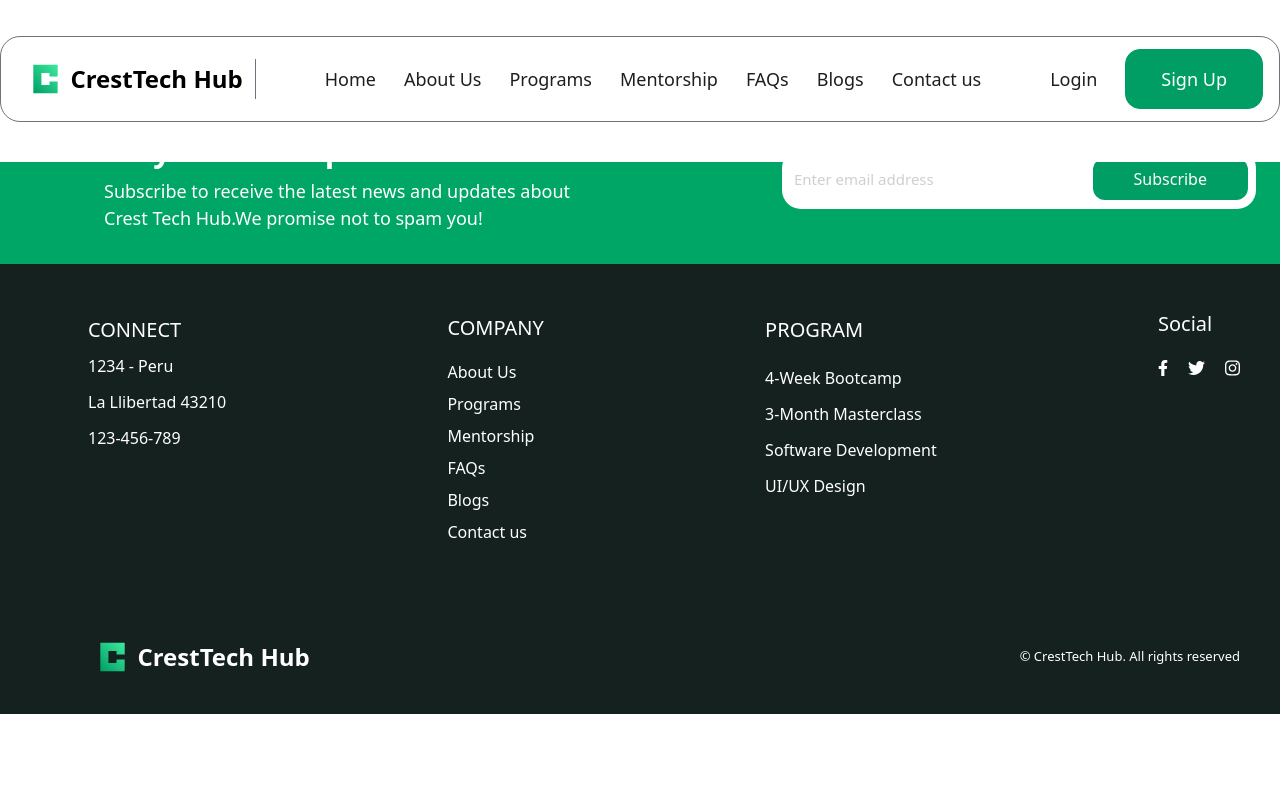
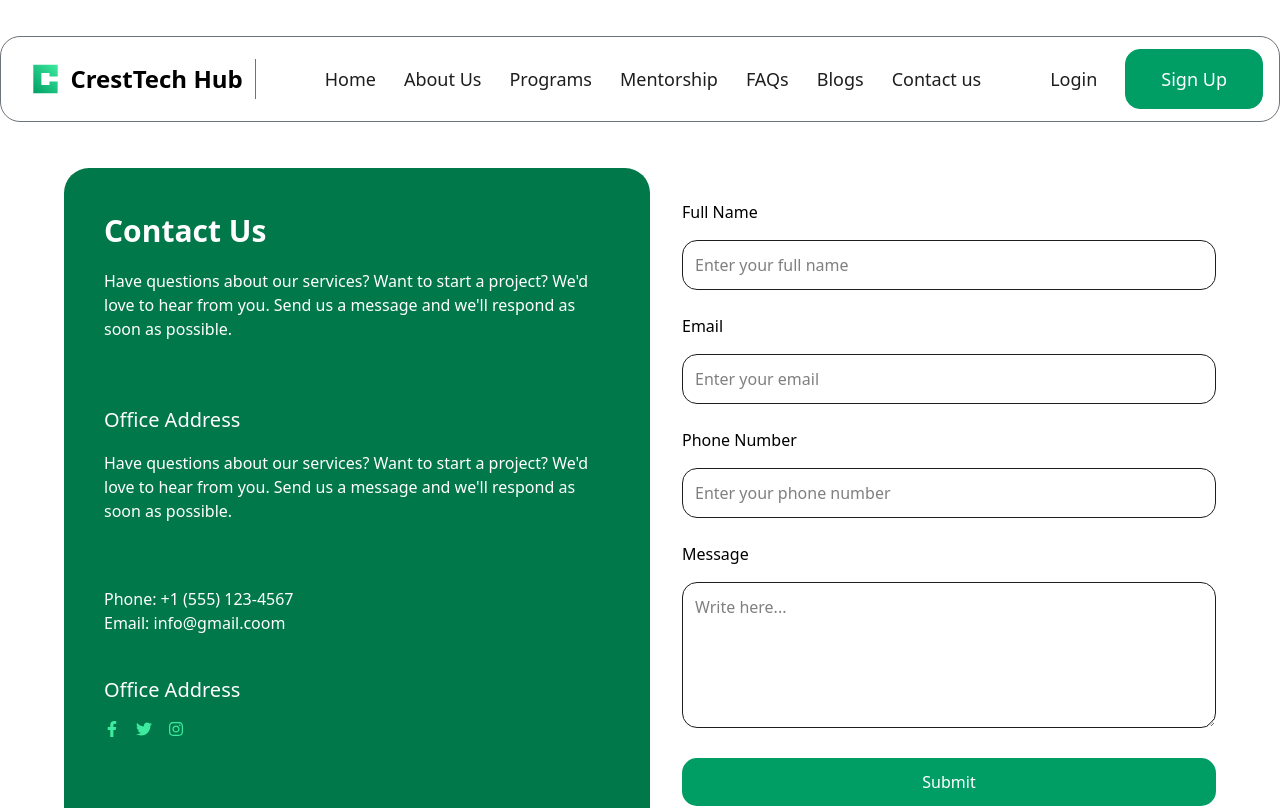
Before and after one commit to Cresttechhub/crestFrontend, a React (Vite) app: page /contact in a window 1280 px wide. Shown: the top 808 px of the page. Built offline with nearby package versions, Linux system fonts and the light colour scheme.

Commit message:
feat: add contact page with form submission

```diff
--- a/src/App.jsx
+++ b/src/App.jsx
@@ -10,7 +10,7 @@ import Enroll from "../src/pages/auth/enroll";
 import Mentorship from "./pages/Mentorship/Mentorship";
 import FAQs from "./pages/FAQs/FAQs";
 // import Blogs from "./pages/Blogs/Blogs";
-// import Contact from "./pages/Contact/Contact";
+import Contact from "./pages/Contact/Contact";
 
 function App() {
   return (
@@ -25,7 +25,7 @@ function App() {
           <Route path="/mentorship" element={<Mentorship />} />
           <Route path="/faqs" element={<FAQs />} />
           {/* <Route path="/blogs" element={<Blogs />} /> */}
-          {/* <Route path="/contact" element={<Contact />} /> */}
+          <Route path="/contact" element={<Contact />} />
         </Routes>
         <NewsLetter />
         <Footer />
--- a/src/components/About/About.jsx
+++ b/src/components/About/About.jsx
@@ -84,7 +84,7 @@ const About = () => {
         </div>
         <div className="w-full flex flex-col justify-start mt-6">
           <h1 className="text-[40px] text-[#1E1E1E] font-bold mb-8">
-            About Crest Tech Hub
+            About CrestTech Hub
           </h1>
           <div className="text-[#6D737A] text-[16px] leading-[36px]">
             <AnimatePresence>
--- a/src/components/Choice/Choice.jsx
+++ b/src/components/Choice/Choice.jsx
@@ -25,13 +25,10 @@ const features = [
 ];
 const Choice = () => {
   return (
-
-
     <section className="py-10">
-
       <div className="px-16 py-6">
         <h2 className="text-[30px] text-[#1E1E1E] font-bold  text-center mb-12">
-          Why Choose Crest Tech Hub?
+          Why Choose CrestTech Hub?
         </h2>
         <div className="grid grid-cols-1 md:grid-cols-2 lg:grid-cols-4 gap-8">
           {features.map((feature, index) => (
@@ -52,9 +49,7 @@ const Choice = () => {
           ))}
         </div>
       </div>
-
     </section>
-
   );
 };
 
--- a/src/components/Footer/Footer.jsx
+++ b/src/components/Footer/Footer.jsx
@@ -38,7 +38,7 @@ const Footer = () => {
         </div>
 
         <div className=" flex flex-col leading-9">
-          <h1 className="text-[20px] font-[500] mb-3 ">PROGRAM</h1>
+          <h1 className="text-[20px] font-[500] mb-3 ">PROGRAMS</h1>
           <p>4-Week Bootcamp</p>
           <p>3-Month Masterclass</p>
           <p>Software Development</p>
@@ -68,7 +68,6 @@ const Footer = () => {
               rel="noopener noreferrer"
             >
               <FaInstagram className="text-white text-2xl hover:text-[#009E65] cursor-pointer w-[15px]" />
-
             </a>
           </div>
         </div>
--- a/src/components/Mentors/Mentors.jsx
+++ b/src/components/Mentors/Mentors.jsx
@@ -16,7 +16,7 @@ const initialMentors = [
     image: wakilat,
   },
   {
-    name: "Soliu Opeyemi Zakariyau",
+    name: "Soliu Opeyemi Sakariyau",
     role: "Co-Founder",
     description: "Tech entrepreneur with innovative solutions.",
     tags: ["Tech Innovation", "Software Development"],
@@ -163,7 +163,7 @@ export default function Mentors() {
           onClick={handleViewMore}
           className="mt-12 px-6 py-4 text-white text-[16px] hover:text-[#009E65] font-medium bg-[#009E65] hover:border-2 hover:border-[#009E65]  hover:bg-white rounded-[15px] cursor-pointer"
         >
-          View More Mentors
+          View More Team Member
         </button>
       )}
     </div>
--- a/src/components/Program/Program.jsx
+++ b/src/components/Program/Program.jsx
@@ -45,12 +45,10 @@ const ProgramCard = ({
           ))}
         </ul>
         <p className="text-[#00A665] font-bold text-[36px] mt-4">
-
           N{price}{" "}
           <span className="text-[#6D737A] text-[16px] font-normal">
             / Course
           </span>
-
         </p>
         <a
           href="/enroll"
@@ -99,12 +97,10 @@ const Program = () => {
     },
   ];
   return (
-
     <section className="pt-20">
-
       <div className="bg-[#FAFAFA] px-16 py-6">
         <h2 className="text-[30px] text-[#1E1E1E] font-bold text-center mb-12">
-          Our Program
+          Our Programs
         </h2>
         <div className="flex justify-between space-x-10">
           {programs.map((program, index) => (
--- a/src/pages/Contact/Contact.jsx
+++ b/src/pages/Contact/Contact.jsx
@@ -1,7 +1,168 @@
-import React from "react";
+import React, { useState } from "react";
+import { FaFacebookF, FaTwitter, FaInstagram } from "react-icons/fa";
+import map from "../../images/map.svg";
 
 const Contact = () => {
-  return <div>I am contact</div>;
+  const [formData, setFormData] = useState({
+    name: "",
+    email: "",
+    phone: "",
+    message: "",
+  });
+  const [errors, setErrors] = useState({});
+  const [isSubmitting, setIsSubmitting] = useState(false);
+  const [isSubmitted, setIsSubmitted] = useState(false);
+
+  const validateForm = () => {
+    let newErrors = {};
+    if (!formData.name) newErrors.name = "Full Name is required";
+    if (!formData.email) {
+      newErrors.email = "Email is required";
+    } else if (!/^[^\s@]+@[^\s@]+\.[^\s@]+$/.test(formData.email)) {
+      newErrors.email = "Invalid email format";
+    }
+    if (!formData.phone) {
+      newErrors.phone = "Phone Number is required";
+    } else if (!/^\d{10}$/.test(formData.phone)) {
+      newErrors.phone = "Invalid phone number";
+    }
+    if (!formData.message) newErrors.message = "Message is required";
+
+    setErrors(newErrors);
+    return Object.keys(newErrors).length === 0;
+  };
+
+  const handleSubmit = (e) => {
+    e.preventDefault();
+    if (!validateForm()) return;
+
+    setIsSubmitting(true);
+    setTimeout(() => {
+      setIsSubmitting(false);
+      setIsSubmitted(true);
+    }, 2000);
+  };
+
+  return (
+    <div className="mt-36 md:px-16 md:py-6 p-4 flex flex-col">
+      <div className="w-full flex flex-col md:flex-row md:justify-between md:space-x-8">
+        <div className="bg-[#007849] rounded-[25px] text-white p-10">
+          <h2 className="text-[30px] mb-4 font-bold">Contact Us</h2>
+          <p className="text-[16px]">
+            Have questions about our services? Want to start a project? We'd
+            love to hear from you. Send us a message and we'll respond as soon
+            as possible.
+          </p>
+          <h2 className="mt-16 text-[20px] font-medium mb-4">Office Address</h2>
+          <p className="text-[16px]">
+            Have questions about our services? Want to start a project? We'd
+            love to hear from you. Send us a message and we'll respond as soon
+            as possible.
+          </p>
+          <div className="mt-16">
+            <p>Phone: +1 (555) 123-4567</p>
+            <p>Email: info@gmail.coom</p>
+          </div>
+          <h2 className="mt-10 text-[20px] font-[600px] mb-4">
+            Office Address
+          </h2>
+          <div className="flex space-x-4 items-center text-[#3DEA9E]">
+            <FaFacebookF />
+            <FaTwitter />
+            <FaInstagram />
+          </div>
+        </div>
+        {/* form */}
+        <form
+          onSubmit={handleSubmit}
+          className="space-y-6 w-full mt-8 md:mt-0 md:py-8"
+        >
+          <div className="">
+            <label htmlFor="" className="">
+              Full Name
+            </label>
+            <input
+              type="text"
+              placeholder="Enter your full name"
+              value={formData.name}
+              onChange={(e) =>
+                setFormData({ ...formData, name: e.target.value })
+              }
+              className="mt-4 w-full p-3 border border-[#1E1E1E] rounded-[15px] focus:outline-none focus:ring focus:ring-[#1E1E1E]"
+            />
+            {errors.name && (
+              <p className="text-red-500 text-sm">{errors.name}</p>
+            )}
+          </div>
+          <div className="">
+            <label htmlFor="">Email</label>
+            <input
+              type="email"
+              placeholder="Enter your email"
+              value={formData.email}
+              onChange={(e) =>
+                setFormData({ ...formData, email: e.target.value })
+              }
+              className="mt-4 w-full p-3 border border-[#1E1E1E] rounded-[15px] focus:outline-none focus:ring focus:ring-[#1E1E1E]"
+            />
+            {errors.email && (
+              <p className="text-red-500 text-sm">{errors.email}</p>
+            )}
+          </div>
+          <div className="">
+            <label htmlFor="">Phone Number</label>
+            <input
+              type="number"
+              placeholder="Enter your phone number"
+              value={formData.phone}
+              onChange={(e) =>
+                setFormData({ ...formData, phone: e.target.value })
+              }
+              className="mt-4 w-full p-3 border border-[#1E1E1E] rounded-[15px] focus:outline-none focus:ring focus:ring-[#1E1E1E]"
+            />
+            {errors.phone && (
+              <p className="text-red-500 text-sm">{errors.phone}</p>
+            )}
+          </div>
+          <div className="">
+            <label htmlFor="">Message</label>
+            <textarea
+              placeholder="Write here..."
+              value={formData.message}
+              onChange={(e) =>
+                setFormData({ ...formData, message: e.target.value })
+              }
+              className="mt-4 w-full p-3 border border-[#1E1E1E] rounded-[15px] focus:outline-none focus:ring focus:ring-[#1E1E1E]"
+              rows="5"
+            ></textarea>
+            {errors.message && (
+              <p className="text-red-500 text-sm">{errors.message}</p>
+            )}
+          </div>
+
+          <button
+            disabled={isSubmitting || isSubmitted}
+            type="submit"
+            className={`w-full text-white p-3 rounded-[15px] text-[16px] transition ${
+              isSubmitted ? "bg-[#1cf3a4]" : "bg-[#009E65]"
+            }`}
+          >
+            {isSubmitting ? (
+              <span className="animate-spin inline-block w-4 h-4 border-2 border-white border-t-transparent rounded-full mr-2"></span>
+            ) : null}
+            {isSubmitting
+              ? "Submitting..."
+              : isSubmitted
+              ? "Submitted Successfully"
+              : "Submit"}
+          </button>
+        </form>
+      </div>
+      <div className="mt-10">
+        <img src={map} alt="map" />
+      </div>
+    </div>
+  );
 };
 
 export default Contact;
--- a/src/pages/Mentorship/Mentorship.jsx
+++ b/src/pages/Mentorship/Mentorship.jsx
@@ -70,7 +70,7 @@ const Mentorship = () => {
             onClick={scrollToMentors}
             className="mt-12 px-6 py-3 bg-[#009E65] text-white font-medium  text-[16px] hover:text-[#009E65] hover:font-medium hover:border-2 hover:border-[#009E65]  hover:bg-white rounded-[15px] cursor-pointer"
           >
-            Meet Your Mentors
+            Meet Your Team
           </button>
         </div>
       </div>
@@ -101,7 +101,7 @@ const Mentorship = () => {
       {/* mentors */}
       <div ref={mentorsRef} className="mt-20">
         <h2 className="text-3xl text-center text-[#1E1E1E] font-bold">
-          Meet Our Mentors
+          Meet Our Team
           <Mentors />
         </h2>
       </div>
--- a/src/pages/Programs/Programs.jsx
+++ b/src/pages/Programs/Programs.jsx
@@ -91,11 +91,9 @@ const Programs = () => {
           </div>
         </div>
       </div>
-
-      {/* <Program /> */}
-
+      {/* program component */}
+      <Program />
       {/* choice component */}
-
       <Choice />
       {/* Track component */}
       <Tracks />
```
Also changed, not shown: src/images/map.svg (added).
